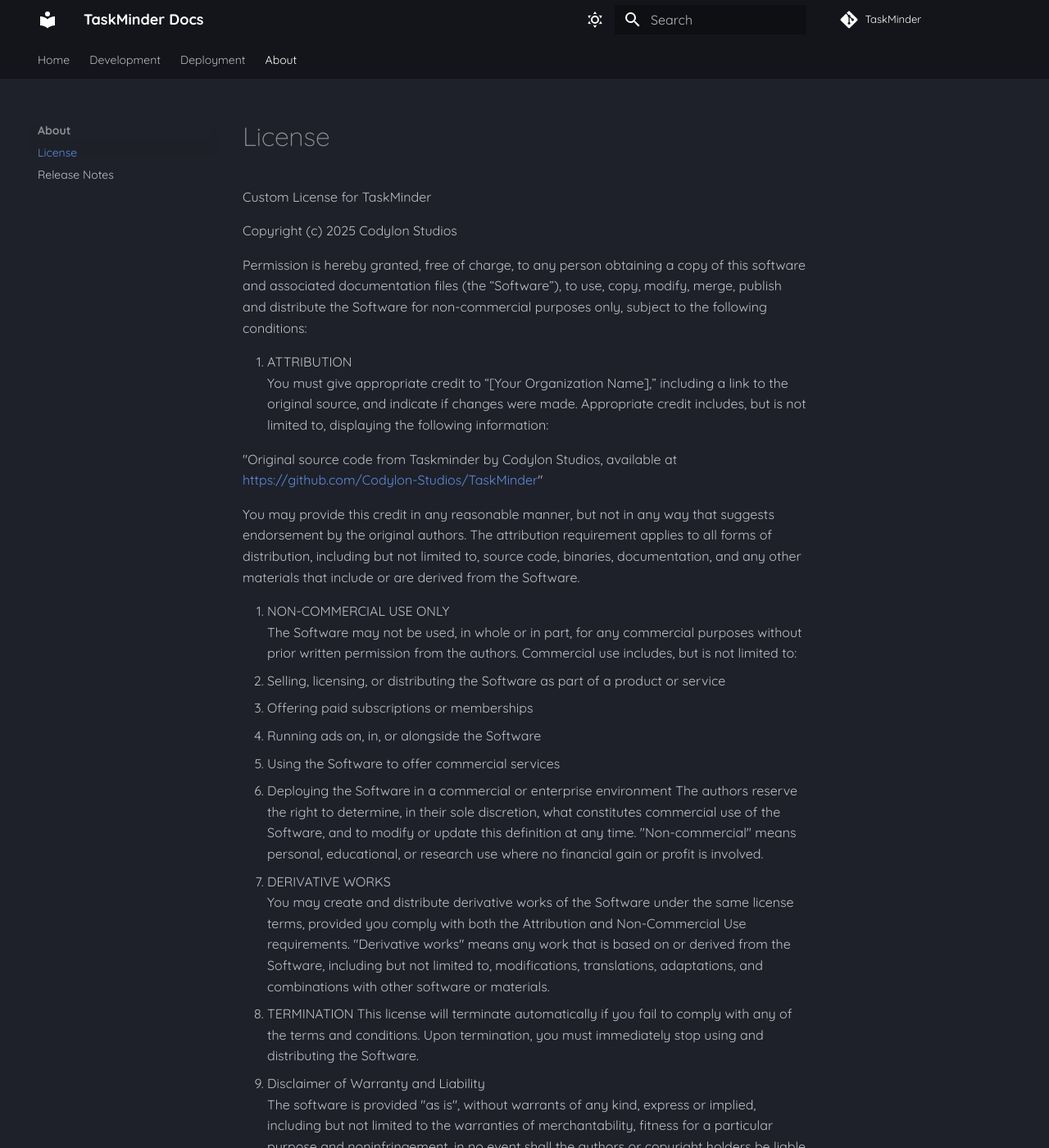
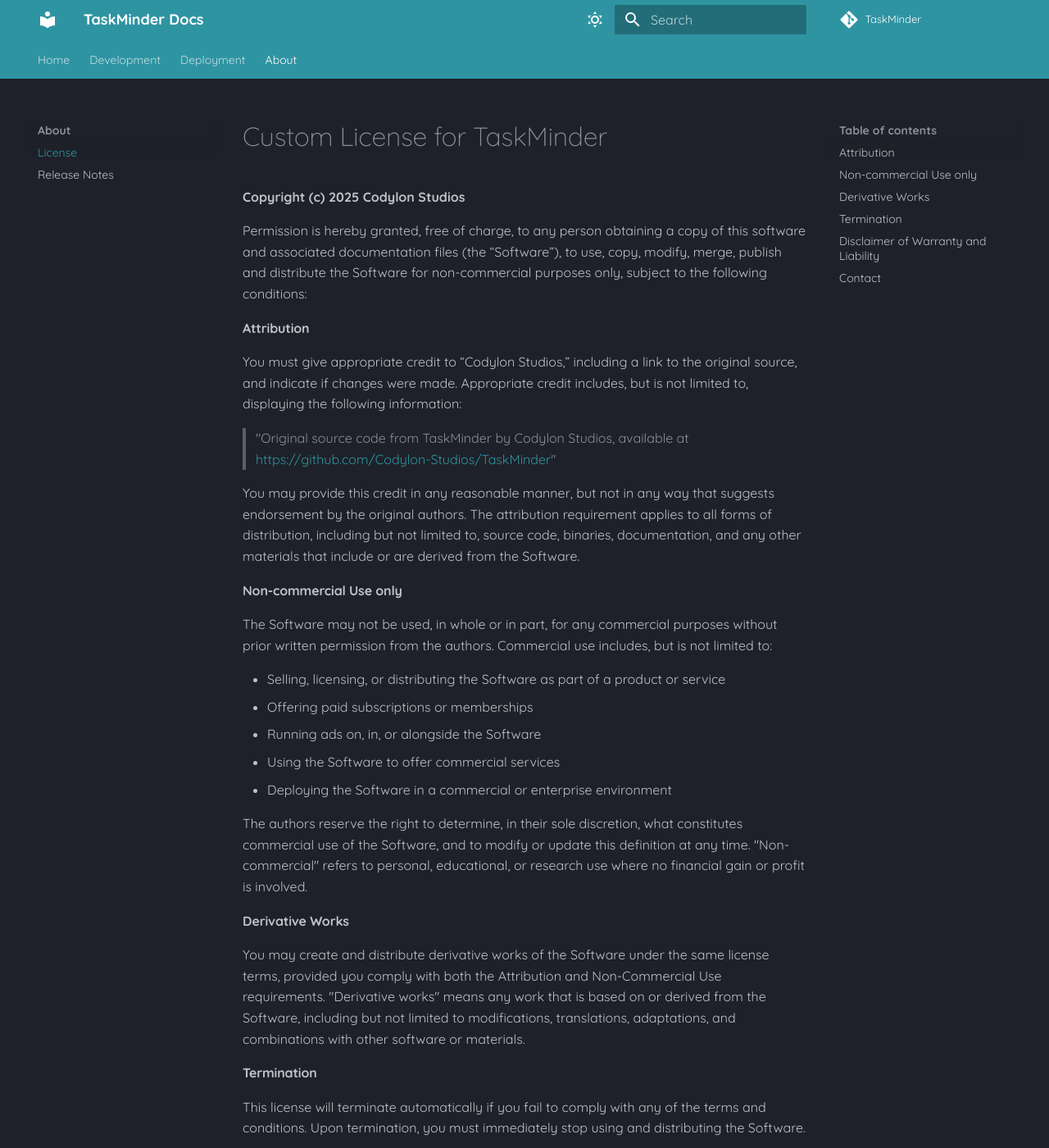
Before and after one commit to Codylon-Studios/TaskMinder, an MkDocs documentation site: the page built from docs/license.md, in a window 1280 px wide and 1400 px high. Shown: the whole window at 82% size. Built offline with MkDocs 1.6.1 and Material for MkDocs 9.7.7, drawn with Linux system fonts in a browser that asks for light colours; some web fonts are replaced; comment, search, counter and statistics services are not loaded; some of the changed text lies outside the part shown.

Commit message:
Improved documentation

```diff
--- /dev/null
+++ b/docs/assets/custom.css
@@ -0,0 +1,9 @@
+[data-md-color-scheme="slate"] {
+    --md-primary-fg-color: #2f94a2;
+    --md-accent-fg-color: #3bb9ca;
+}
+
+[data-md-color-scheme="default"] {
+    --md-primary-fg-color: #3bb9ca;
+    --md-accent-fg-color: #2f94a2;
+}
--- a/docs/license.md
+++ b/docs/license.md
@@ -1,37 +1,37 @@
-Custom License for TaskMinder
+# Custom License for TaskMinder
 
-Copyright (c) 2025 Codylon Studios
+**Copyright (c) 2025 Codylon Studios**
 
 Permission is hereby granted, free of charge, to any person obtaining a copy of this software and associated documentation files (the “Software”), to use, copy, modify, merge, publish and distribute the Software for non-commercial purposes only, subject to the following conditions:
 
-1. ATTRIBUTION
-You must give appropriate credit to “[Your Organization Name],” including a link  to the original source, and indicate if changes were made.
-Appropriate credit includes, but is not limited to, displaying the following information:
+#### Attribution
+You must give appropriate credit to “Codylon Studios,” including a link  to the original source, and indicate if changes were made. Appropriate credit includes, but is not limited to, displaying the following information:
 
-"Original source code from Taskminder by Codylon Studios, available at [https://github.com/Codylon-Studios/TaskMinder](https://github.com/Codylon-Studios/TaskMinder)"
+> "Original source code from TaskMinder by Codylon Studios, available at [https://github.com/Codylon-Studios/TaskMinder](https://github.com/Codylon-Studios/TaskMinder)"
 
 You may provide this credit in any reasonable manner, but not in any way that suggests  endorsement by the original authors. The attribution requirement applies to all forms of distribution, including but not limited to, source code, binaries, documentation, and any other materials that include or are derived from the Software.
 
-2. NON-COMMERCIAL USE ONLY
-The Software may not be used, in whole or in part, for any commercial purposes without prior written permission from the authors.
-Commercial use includes, but is not limited to:
-- Selling, licensing, or distributing the Software as part of a product or service
+#### Non-commercial Use only
+The Software may not be used, in whole or in part, for any commercial purposes without prior written permission from the authors. Commercial use includes, but is not limited to:
+
+- Selling, licensing, or distributing the Software as part of a
+  product or service
 - Offering paid subscriptions or memberships
 - Running ads on, in, or alongside the Software
 - Using the Software to offer commercial services
 - Deploying the Software in a commercial or enterprise environment
-The authors reserve the right to determine, in their sole discretion, what constitutes commercial use of the Software, and to modify or update this definition at any time.
-"Non-commercial" means personal, educational, or research use where no financial gain or profit is involved.
 
-3. DERIVATIVE WORKS
-You may create and distribute derivative works of the Software under the same license terms, provided you comply with both the Attribution and Non-Commercial Use requirements. "Derivative works" means any work that is based on or derived from the Software, including but not limited to, modifications, translations, adaptations, and combinations with other software or materials.
+The authors reserve the right to determine, in their sole discretion, what constitutes commercial use of the Software, and to modify or update this definition at any time. "Non-commercial" refers to personal, educational, or research use where no financial gain or profit is involved.
 
-4. TERMINATION
+#### Derivative Works
+You may create and distribute derivative works of the Software under the same license terms, provided you comply with both the Attribution and Non-Commercial Use requirements. "Derivative works" means any work that is based on or derived from the Software, including but not limited to modifications, translations, adaptations, and combinations with other software or materials.
+
+#### Termination
 This license will terminate automatically if you fail to comply with any of the terms and conditions. Upon termination, you must immediately stop using and distributing the Software.
 
-5. Disclaimer of Warranty and Liability
-The software is provided "as is", without warrants of any kind, express or implied, including but not limited to the warranties of merchantability, fitness for a particular purpose and noninfringement. in no event shall the authors or copyright holders be liable for any claim, damages or other liability, whether in an action of contract, tort or otherwise, arising from, out of or in connection with the software or the use or other dealings in the software.
-In no event shall [Your Organization Name] be liable for any claim, damages, or other liability, whether in an action of contract, tort, or otherwise, arising from the use of the Software.
+#### Disclaimer of Warranty and Liability
+The software is provided "as is", without warranties of any kind, express or implied, including but not limited to the warranties of merchantability, fitness for a particular purpose and non-infringement. in no event shall the authors or copyright holders be liable for any claim, damages or other liability, whether in an action of contract, tort or otherwise, arising from, out of or in connection with the software or the use or other dealings in the software.
 
-CONTANCT
-For commercial licensing or inquiries, please contact: [codylon-studios@gmail.com]
+### Contact
+For commercial licensing or other inquiries, please contact:
+[codylon.studios@gmail.com](mailto:codylon.studios@gmail.com)
--- a/mkdocs.yml
+++ b/mkdocs.yml
@@ -1,7 +1,7 @@
 # Project information
 site_name: TaskMinder Docs
 site_url: https://codylon.de
-site_author: skynightgamer
+site_author: Codylon Studios
 site_description: >-
   You can search for different projects and install guides to see what Codylon Studios has done so far.
 # Repository
@@ -24,14 +24,14 @@
       toggle:
         icon: material/weather-sunny
         name: dark mode
-      primary: black
-      accent: cyan
+      primary: :)
+      accent: :)
     - scheme: default
       toggle:
         icon: material/weather-night
         name: light mode
-      primary: light
-      accent: cyan
+      primary: :)
+      accent: :)
 nav:
   - Home: index.md
   - Development: development.md
@@ -39,3 +39,6 @@
   - About:
     - License: license.md
     - Release Notes: release-notes.md
+
+extra_css:
+  - assets/custom.css
```
Also changed, not shown: docs/development.md (+99 -17 lines), docs/about.md (deleted).
